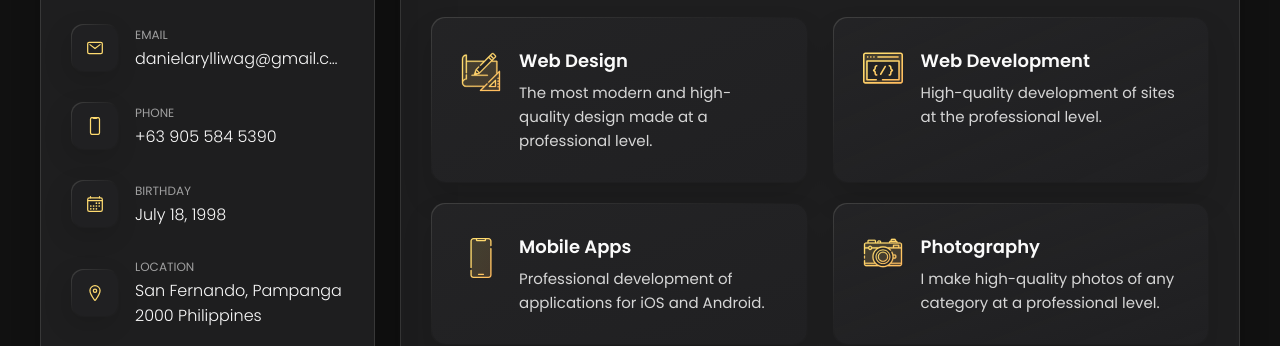
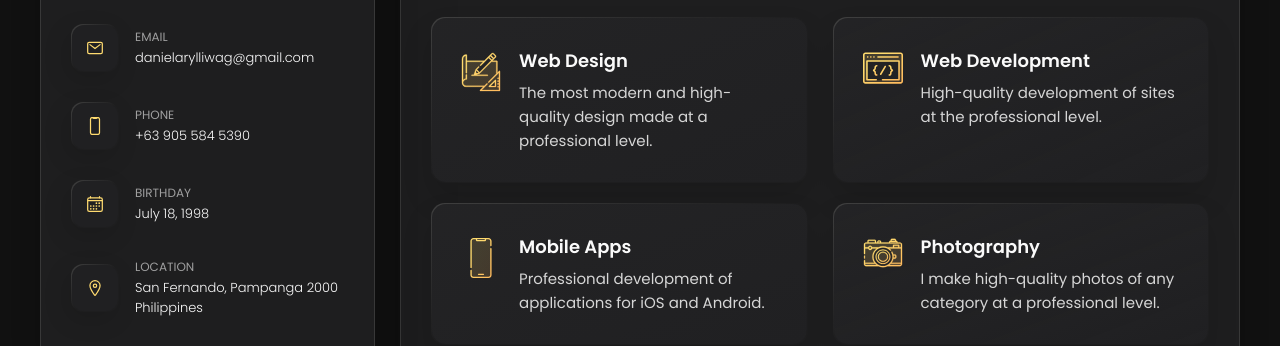
Before and after one commit to danielliwag/personal-portfolio, a plain HTML site: page index.html in a window 1280 px wide. Shown: the part 416-762 px from the top of the page. Drawn offline with nearby package versions, Linux system fonts and the light colour scheme.

Commit message:
fixed a typo in css

```diff
--- a/assets/css/style.css
+++ b/assets/css/style.css
@@ -407,7 +407,7 @@ main {
 
 .contact-info :is(.contact-link, time, address) {
   color: var(--white-2);
-  font-size: var(--8);
+  font-size: var(--fs-8);
 }
 
 .contact-info address { font-style: normal; }
@@ -1843,7 +1843,7 @@ textarea.form-input::-webkit-resizer { display: none; }
   }
 
   .contact-info :is(.contact-link, time, address) {
-    --fs-7: 13px;
+    font-size: 13px;
     font-weight: var(--fw-300);
   }
 
```
